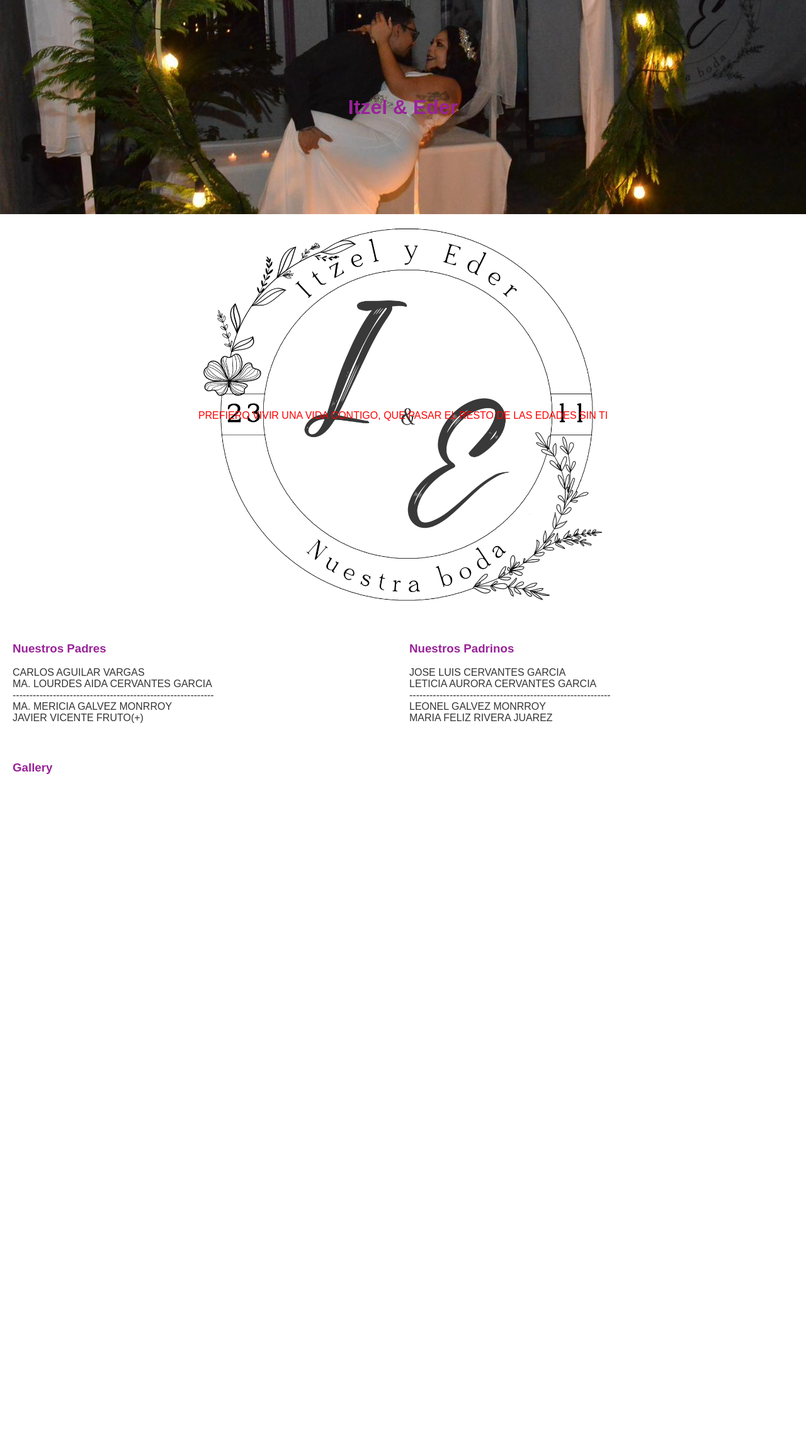
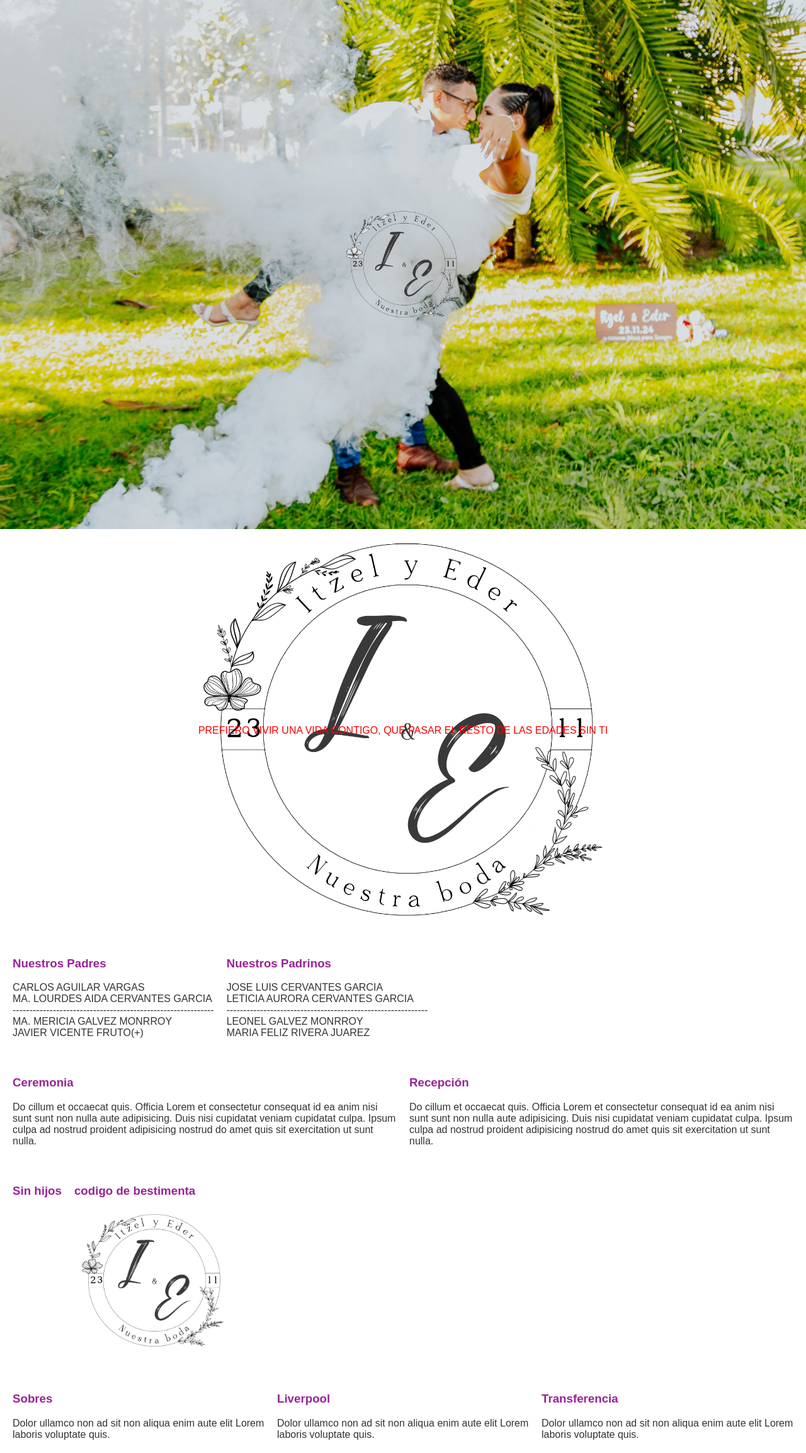
Before and after one commit to umiphos/itzel-eder, a React (Create React App) app: page / in a window 1280 px wide. Shown: the whole page at 63% size. Before the commit the page ends 1269 px from the top, so only its background shows below. Built offline with nearby package versions, Linux system fonts and the light colour scheme.

Commit message:
ADD: added new sections

```diff
--- /dev/null
+++ b/src/components/home/Gift.js
@@ -0,0 +1,32 @@
+import React from 'react';
+
+function Gift() {
+  return (
+  <section class="seccion">
+    <div class="contenedor-columnas">
+      <div class="columna">
+        <h3>Sobres</h3>
+        <ul>
+          <li>Dolor ullamco non ad sit non aliqua enim aute elit Lorem laboris voluptate quis.</li>
+        </ul>
+      </div>
+
+      <div class="columna">
+        <h3>Liverpool</h3>
+        <ul>
+          <li>Dolor ullamco non ad sit non aliqua enim aute elit Lorem laboris voluptate quis.</li>
+        </ul>
+      </div>
+
+      <div class="columna">
+        <h3>Transferencia</h3>
+        <ul>
+          <li>Dolor ullamco non ad sit non aliqua enim aute elit Lorem laboris voluptate quis.</li>
+        </ul>
+      </div>
+    </div>
+  </section>
+);
+}
+
+export default Gift;
--- /dev/null
+++ b/src/components/home/Guidelines.js
@@ -0,0 +1,23 @@
+import React from 'react';
+
+function Guidelines() {
+  return (
+<section class="seccion">
+  <div class="contenedor-columnas">
+    <div class="columna">
+      <h3>Sin hijos</h3>
+    </div>
+
+    <div class="columna">
+      <h3>codigo de bestimenta</h3>
+      <ul>
+        <img src='/photos/logo_boda_transparente.png' className="imagen-seccion" ></img>
+      </ul>
+    </div>
+  </div>
+</section>
+
+  );
+}
+
+export default Guidelines;
--- a/src/components/home/HeroSection.js
+++ b/src/components/home/HeroSection.js
@@ -3,7 +3,8 @@ import React from 'react';
 function HeroSection() {
   return (
     <section className="hero-section">
-      <h2>Itzel & Eder</h2>
+      <img src='/photos/logo_boda_transparente.png' className="absolute-top-left" ></img>
+
     </section>
   );
 }
--- /dev/null
+++ b/src/components/home/Information.js
@@ -0,0 +1,26 @@
+import React from 'react';
+
+function Information() {
+  return (
+<section class="seccion">
+  <div class="contenedor-columnas">
+    <div class="columna">
+      <h3>Ceremonia</h3>
+      <ul>
+      <li>Do cillum et occaecat quis. Officia Lorem et consectetur consequat id ea anim nisi sunt sunt non nulla aute adipisicing. Duis nisi cupidatat veniam cupidatat culpa. Ipsum culpa ad nostrud proident adipisicing nostrud do amet quis sit exercitation ut sunt nulla.</li>
+      </ul>
+    </div>
+
+    <div class="columna">
+      <h3>Recepción</h3>
+      <ul>
+        <li>Do cillum et occaecat quis. Officia Lorem et consectetur consequat id ea anim nisi sunt sunt non nulla aute adipisicing. Duis nisi cupidatat veniam cupidatat culpa. Ipsum culpa ad nostrud proident adipisicing nostrud do amet quis sit exercitation ut sunt nulla.</li>
+      </ul>
+    </div>
+  </div>
+</section>
+
+  );
+}
+
+export default Information;
--- a/src/pages/HomePage.js
+++ b/src/pages/HomePage.js
@@ -3,6 +3,10 @@ import HeroSection from '../components/home/HeroSection';
 import PhraseDateCountdownPage from '../components/home/PhraseDateCountdown';
 import Gallery from '../components/home/Gallery';
 import VIPGuests from '../components/home/VIPGuests'
+import Information from '../components/home/Information'
+import Guidelines from '../components/home/Guidelines'
+import Gift from '../components/home/Gift'
+
 
 function HomePage() {
   return (
@@ -10,7 +14,9 @@ function HomePage() {
       <HeroSection />
       <PhraseDateCountdownPage />
       <VIPGuests />
-      <Gallery />
+      <Information />
+      <Guidelines />
+      <Gift />
     </div>
   );
 }
--- a/src/styles.css
+++ b/src/styles.css
@@ -49,12 +49,15 @@ body {
 
   /* Hero Section */
   .hero-section {
-    background: url('/public/photos/pareja_civil_quebradita.jpeg') center/cover;
-    height: 300px;
+    background: url('/public/photos/pareja_humo.jpg') center/cover;
+    height: 800px;
     display: flex;
     align-items: center;
     justify-content: center;
     color: white;
+    background-size: cover;   /* Ajusta la imagen para que se vea completa */
+    background-repeat: no-repeat; /* Evita que la imagen se repita */
+    background-position: top;
   }
 
   .hero-section h2 {
@@ -105,3 +108,23 @@ body {
     padding: 0;
     margin: 0;
   }
+
+  .seccion {
+    display: flex;
+    align-items: center;
+    gap: 20px;
+  }
+
+  .imagen-seccion {
+    width: 250px; /* Ajusta el tamaño según necesites */
+    height: auto;
+    border-radius: 8px; /* Opcional: hace los bordes redondeados */
+  }
+
+  .absolute-top-left {
+
+    top: 50%;
+    left: 50%;
+    width: 200px;
+    height: auto;
+  }
```
